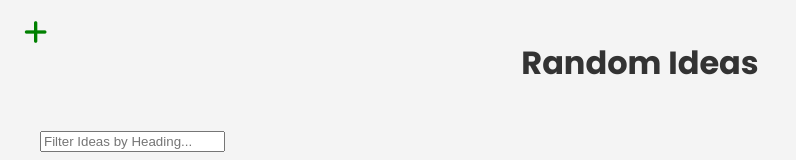
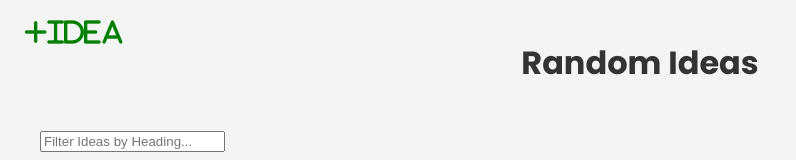
Before and after one commit to Despo-coder/random-ideas, a website: page public/index.html in a window 1280 px wide. Shown: the top 160 px of the page, without its empty margins (0-796 px from the left). Drawn offline with Linux system fonts and the light colour scheme.

Commit message:
Update index.html

```diff
--- a/public/index.html
+++ b/public/index.html
@@ -1 +1 @@
-<!doctype html><html lang="en"><head><meta charset="UTF-8"/><meta http-equiv="X-UA-Compatible" content="IE=edge"/><meta name="viewport" content="width=device-width,initial-scale=1"/><link rel="stylesheet" href="https://cdnjs.cloudflare.com/ajax/libs/font-awesome/6.2.1/css/all.min.css" integrity="sha512-MV7K8+y+gLIBoVD59lQIYicR65iaqukzvf/nwasF0nqhPay5w/9lJmVM2hMDcnK1OnMGCdVK+iQrJ7lzPJQd1w==" crossorigin="anonymous" referrerpolicy="no-referrer"/><title>Random Ideas</title><script defer="defer" src="bundle.js"></script></head><body><header><h1>Random Ideas</h1><button id="modal-btn"><i class="fa-solid fa-plus fa-2x"></i></button></header><section class="container"><div class="filter"><input id="filterIdeas" class="card" placeholder="Filter Ideas by Heading..."/></div></section><div class="container"><div id="idea-list" class="ideas"></div></div><div id="modal" class="modal"><div id="form-modal" class="modal-box"></div></div><main class="container"><p>A simple idea Board that can be used for private purposes</p><h6>Author: Damion Wilson &copy; 2023</h6></main></body></html>
+<!doctype html><html lang="en"><head><meta charset="UTF-8"/><meta http-equiv="X-UA-Compatible" content="IE=edge"/><meta name="viewport" content="width=device-width,initial-scale=1"/><link rel="stylesheet" href="https://cdnjs.cloudflare.com/ajax/libs/font-awesome/6.2.1/css/all.min.css" integrity="sha512-MV7K8+y+gLIBoVD59lQIYicR65iaqukzvf/nwasF0nqhPay5w/9lJmVM2hMDcnK1OnMGCdVK+iQrJ7lzPJQd1w==" crossorigin="anonymous" referrerpolicy="no-referrer"/><title>Random Ideas</title><script defer="defer" src="bundle.js"></script></head><body><header><h1>Random Ideas</h1><button id="modal-btn"><i class="fa-solid fa-plus fa-2x">Idea</i></button></header><section class="container"><div class="filter"><input id="filterIdeas" class="card" placeholder="Filter Ideas by Heading..."/></div></section><div class="container"><div id="idea-list" class="ideas"></div></div><div id="modal" class="modal"><div id="form-modal" class="modal-box"></div></div><main class="container"><p>A simple idea Board that can be used for private purposes</p><h6>Author: Damion Wilson &copy; 2023</h6></main></body></html>
```
